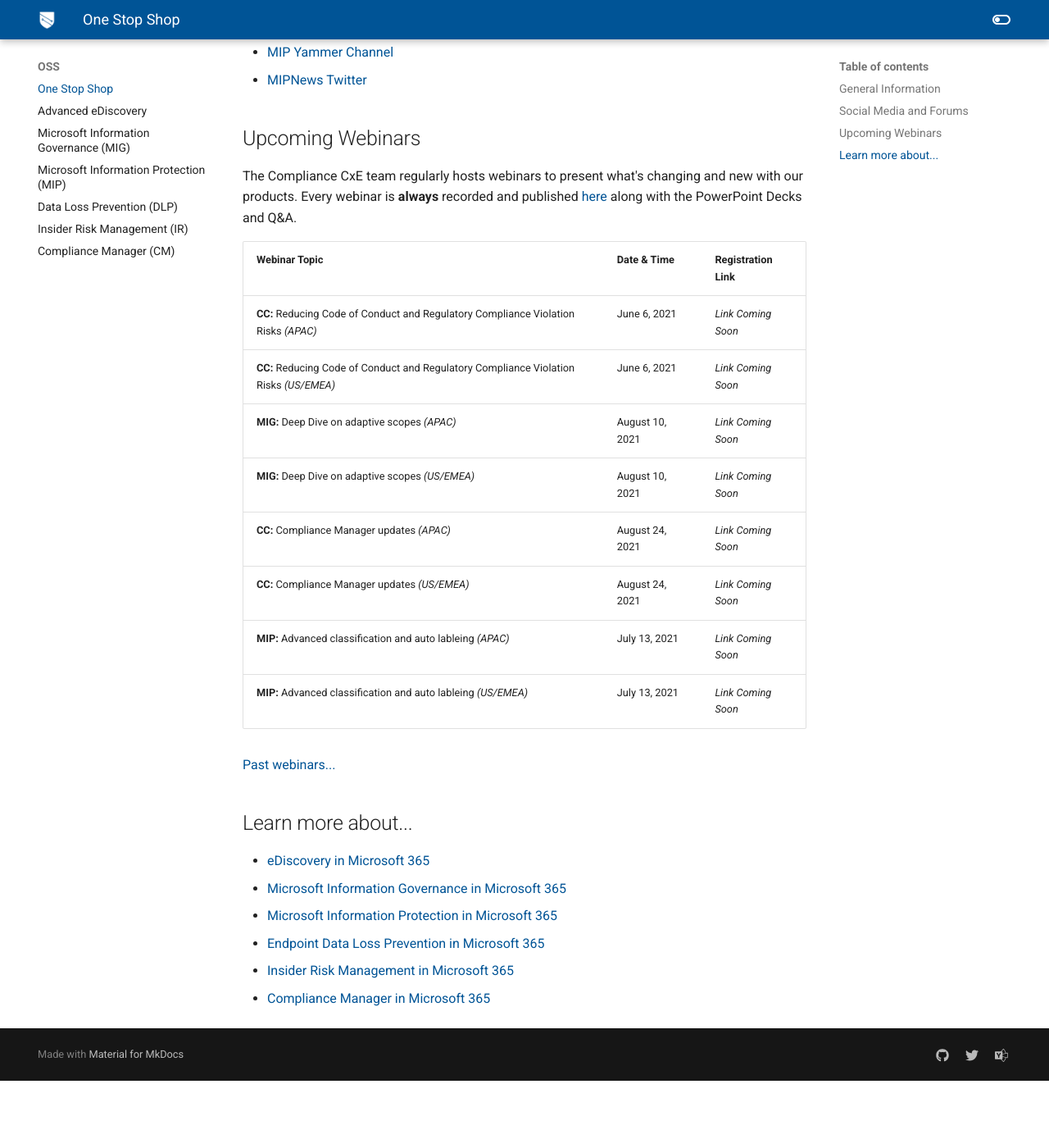
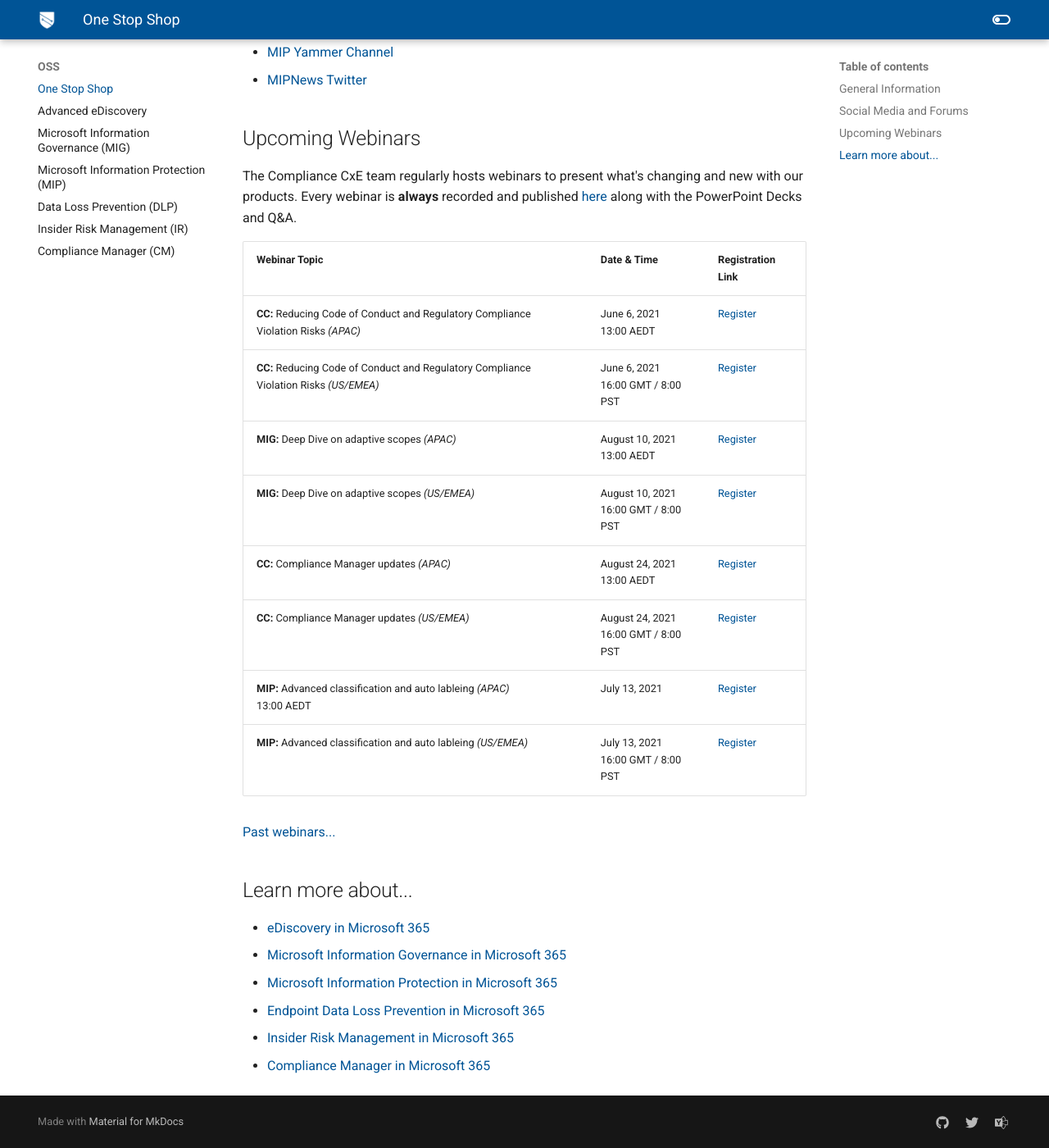
Before and after one commit to microsoft/ComplianceCxE, an MkDocs documentation site: the page built from docs/index.md, in a window 1280 px wide and 1400 px high, scrolled down 739 px. Shown: the whole window at 82% size. Built offline with MkDocs 1.6.1 and Material for MkDocs 9.7.7, drawn with Linux system fonts in a browser that asks for light colours; comment, search, counter and statistics services are not loaded; old or Windows-style settings are respelled for this version of MkDocs; before the commit the page ends 2057 px from its top, so only the background shows below that.

Commit message:
update webinars; change header

```diff
--- a/docs/index.md
+++ b/docs/index.md
@@ -23,14 +23,14 @@
 
 | Webinar Topic | Date & Time | Registration Link |
 | --- | --- | --- |
-|**CC:** Reducing Code of Conduct and Regulatory Compliance Violation Risks *(APAC)* | June 6, 2021 | *Link Coming Soon* |
-|**CC:** Reducing Code of Conduct and Regulatory Compliance Violation Risks *(US/EMEA)* | June 6, 2021 | *Link Coming Soon* |
-|**MIG:** Deep Dive on adaptive scopes *(APAC)* | August 10, 2021 | *Link Coming Soon* |
-|**MIG:** Deep Dive on adaptive scopes *(US/EMEA)* | August 10, 2021 | *Link Coming Soon* |
-|**CC:** Compliance Manager updates *(APAC)* | August 24, 2021 | *Link Coming Soon* |
-|**CC:** Compliance Manager updates *(US/EMEA)* | August 24, 2021 | *Link Coming Soon* |
-|**MIP:** Advanced classification and auto lableing *(APAC)* | July 13, 2021 | *Link Coming Soon* |
-|**MIP:** Advanced classification and auto lableing *(US/EMEA)* | July 13, 2021 | *Link Coming Soon* |
+|**CC:** Reducing Code of Conduct and Regulatory Compliance Violation Risks *(APAC)* | June 6, 2021 <br />13:00 AEDT | [Register](https://mipc.eventbuilder.com/event/45696) |
+|**CC:** Reducing Code of Conduct and Regulatory Compliance Violation Risks *(US/EMEA)* | June 6, 2021 <br />16:00 GMT / 8:00 PST | [Register](https://mipc.eventbuilder.com/event/45690) |
+|**MIG:** Deep Dive on adaptive scopes *(APAC)* | August 10, 2021 <br />13:00 AEDT | [Register](https://mipc.eventbuilder.com/event/45704) |
+|**MIG:** Deep Dive on adaptive scopes *(US/EMEA)* | August 10, 2021  <br />16:00 GMT / 8:00 PST | [Register](https://mipc.eventbuilder.com/event/45690) |
+|**CC:** Compliance Manager updates *(APAC)* | August 24, 2021 <br />13:00 AEDT | [Register](https://mipc.eventbuilder.com/event/45706) |
+|**CC:** Compliance Manager updates *(US/EMEA)* | August 24, 2021  <br />16:00 GMT / 8:00 PST | [Register](https://mipc.eventbuilder.com/event/45705) |
+|**MIP:** Advanced classification and auto lableing *(APAC)* <br />13:00 AEDT | July 13, 2021 | [Register](https://mipc.eventbuilder.com/event/45702) |
+|**MIP:** Advanced classification and auto lableing *(US/EMEA)* | July 13, 2021 <br />16:00 GMT / 8:00 PST| [Register](https://mipc.eventbuilder.com/event/45701) |
 
 [Past webinars...](webinars)
 
```
Also changed, not shown: docs/previews.md (+1 -1 lines).
